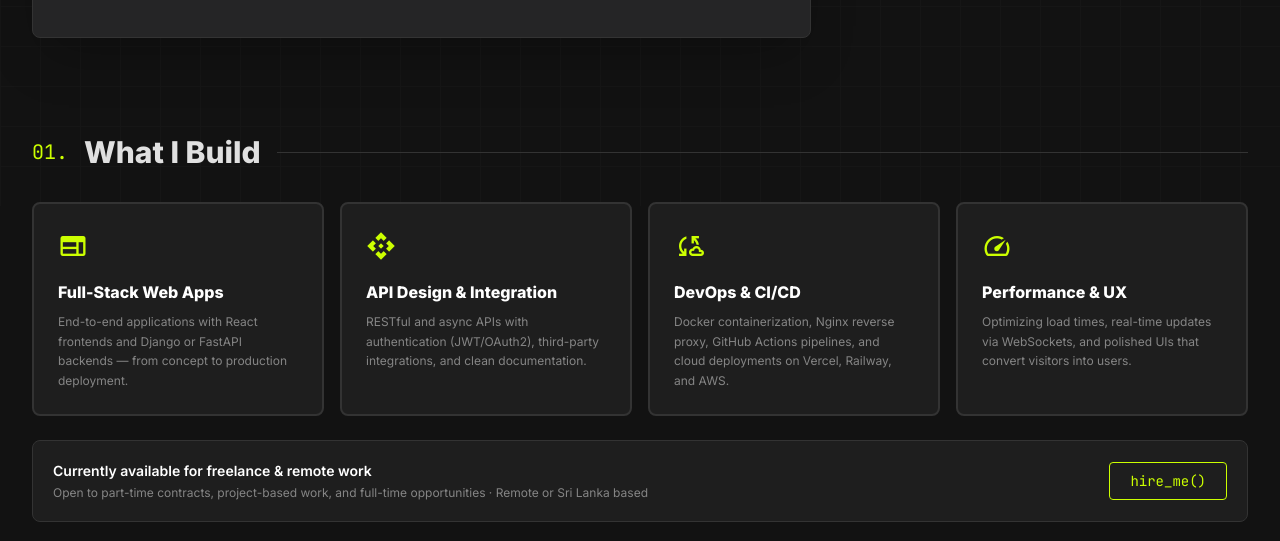
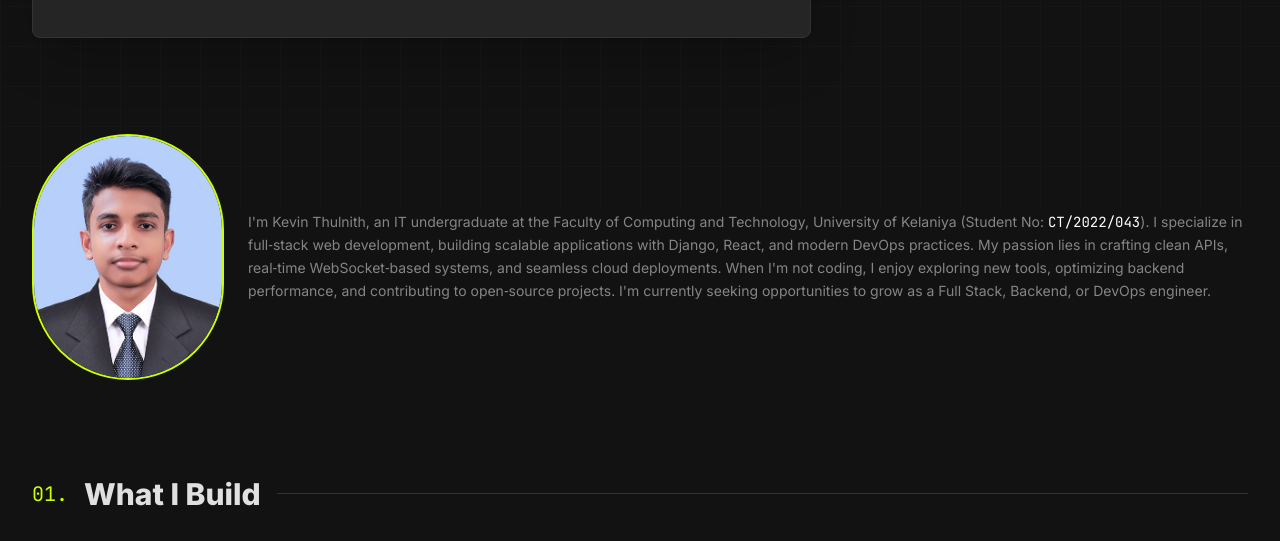
Before and after one commit to kevinThulnith/delt, a plain HTML site: page index.html in a window 1280 px wide. Shown: the part 594-1135 px from the top of the page. Drawn offline with nearby package versions, Linux system fonts and the light colour scheme.

Commit message:
add about

```diff
--- a/index.html
+++ b/index.html
@@ -1022,6 +1022,34 @@
           </div>
         </div>
       </section>
+
+      <!-- Photo + Short Bio -->
+      <div class="flex items-center gap-6 mb-4">
+        <div
+          class="flex-shrink-0 w-48 rounded-full overflow-hidden border-2 border-[var(--accent)] bg-[var(--bg-card)]"
+        >
+          <!-- Replace this src with your own professional photograph -->
+          <img
+            src="me.jpg"
+            alt="Kevin Thulnith"
+            class="w-full h-full object-cover"
+          />
+        </div>
+        <div>
+          <p class="text-sm text-[var(--text-muted)] leading-relaxed">
+            I'm Kevin Thulnith, an IT undergraduate at the Faculty of Computing
+            and Technology, University of Kelaniya (Student No:
+            <span class="text-white font-mono">CT/2022/043</span>). I specialize
+            in full‑stack web development, building scalable applications with
+            Django, React, and modern DevOps practices. My passion lies in
+            crafting clean APIs, real‑time WebSocket‑based systems, and seamless
+            cloud deployments. When I'm not coding, I enjoy exploring new tools,
+            optimizing backend performance, and contributing to open‑source
+            projects. I'm currently seeking opportunities to grow as a Full
+            Stack, Backend, or DevOps engineer.
+          </p>
+        </div>
+      </div>
 
       <!-- Services Section -->
       <section class="reveal" id="services" aria-label="Services">
```
Also changed, not shown: me.JPG (added).
